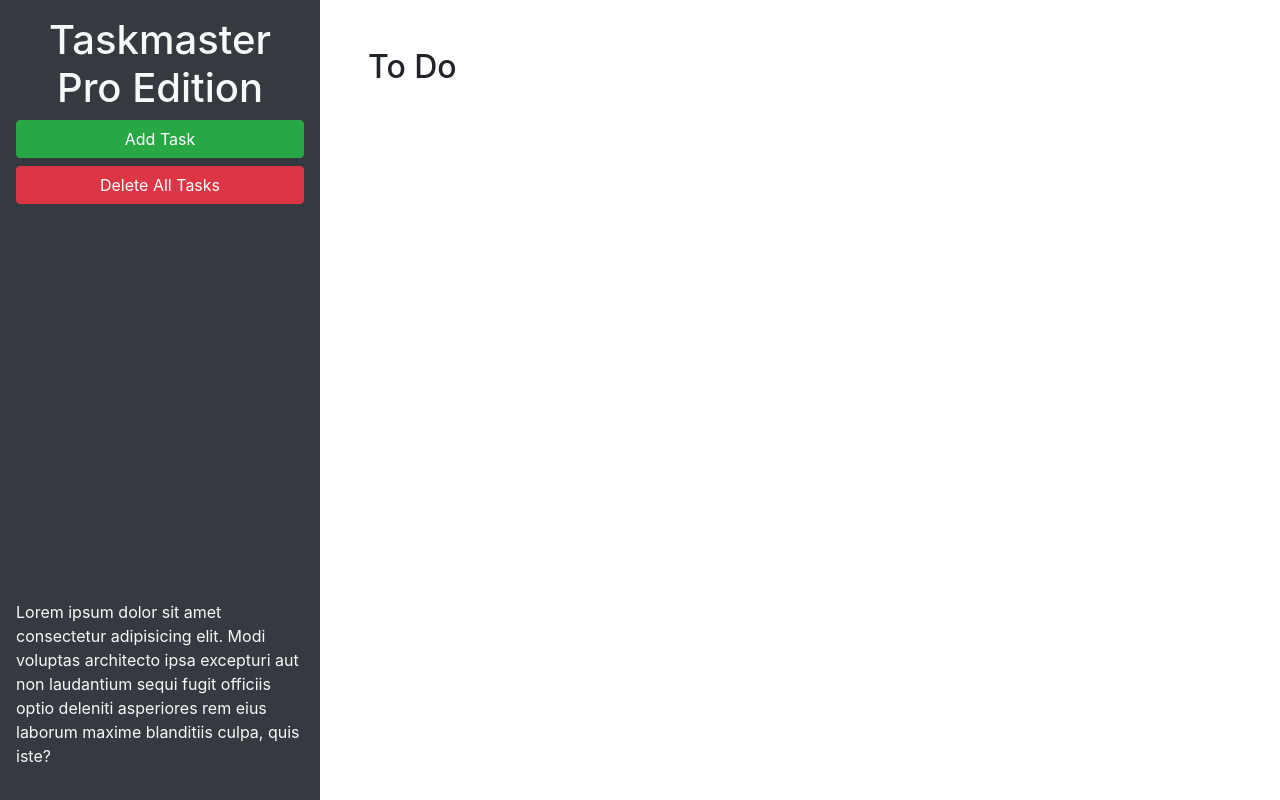
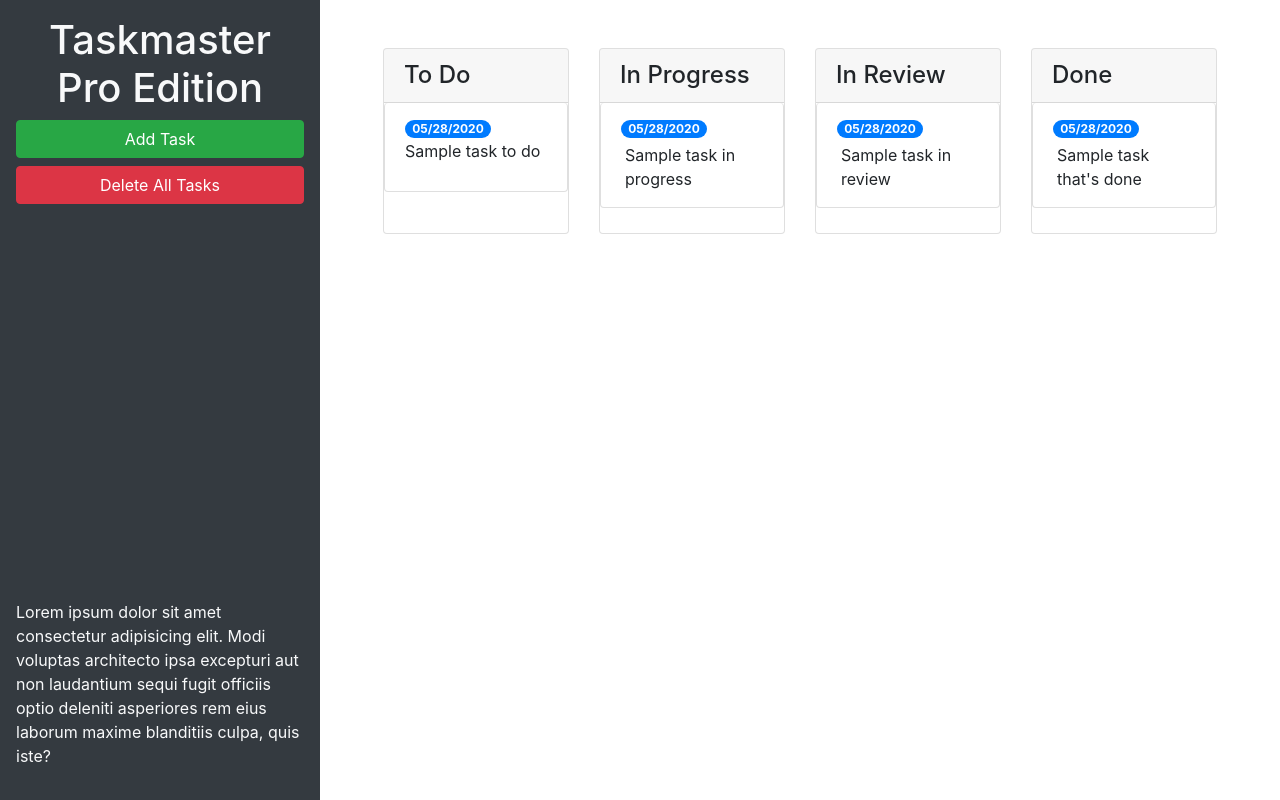
Before and after one commit to aburpee/taskmaster-pro, a plain HTML site: page index.html in a window 1280 px wide. Drawn offline with nearby package versions, Linux system fonts and the light colour scheme.

Commit message:
added bootstrap cards and form-control

```diff
--- a/index.html
+++ b/index.html
@@ -24,9 +24,51 @@
       </p>
     </header>
     <main class="col-12 col-lg-9">
-      <div class="m-5">
-        <h2>To Do</h2>
-        <ul id="list-toDo" class="list-group"> </ul>
+      <div class="m-5 row justify-content-around">
+        <div class="col-12 col-md-6 col-xl-3 mb-3">
+          <div class="card">
+            <h4 class="card-header">To Do</h4>
+            <ul id="list-toDo" class="list-group">
+              <li class="list-group-item">
+                <span class="badge badge-primary badge-pill">05/28/2020</span>
+                <p>Sample task to do</p>
+              </li>
+            </ul>
+          </div>
+        </div>
+        <div class="col-12 col-md-6 col-xl-3 mb-3">
+          <div class="card">
+            <h4 class="card-header">In Progress</h4>
+            <ul id="list-inProgress" class="list-group">
+              <li class = "list-group-item">
+                <span class = "badge badge-primary badge-pill">05/28/2020</span>
+                <p class="m-1">Sample task in progress</p>
+              </li>
+            </ul>
+          </div>
+        </div>
+        <div class="col-12 col-md-6 col-xl-3 mb-3">
+          <div class="card">
+            <h4 class="card-header">In Review</h4>
+            <ul id="list-done" class="list-group">
+              <li class="list-group-item">
+                <span class="badge badge-primary badge-pill">05/28/2020</span>
+                <p class="m-1">Sample task in review</p>
+              </li>
+            </ul>
+          </div>
+        </div>
+        <div class="col-12 col-md-6 col-xl-3 mb-3">
+          <div class="card">
+            <h4 class="card-header">Done</h4>
+            <ul id="list-done" class="list-group">
+              <li class="list-group-item">
+                <span class="badge badge-primary badge-pill">05/28/2020</span>
+                <p class="m-1">Sample task that's done</p>
+              </li>
+            </ul>
+          </div>
+        </div>
       </div>
     </main>
   </div>
@@ -46,11 +88,11 @@
           <form>
             <div class="form-group">
               <label for="modalTaskDescription">Task description</label>
-              <textarea id="modalTaskDescription" rows="3"></textarea>
+              <textarea id="modalTaskDescription" rows="3" class="form-control"></textarea>
             </div>
             <div class="form-group">
               <label for="modalDueDate">Due date</label>
-              <input type="text" id="modalDueDate" placeholder="mm/dd/yyyy" autocomplete="off" />
+              <input type="text" class="form-control" id="modalDueDate" placeholder="mm/dd/yyyy" autocomplete="off" />
             </div>
           </form>
         </div>
```
